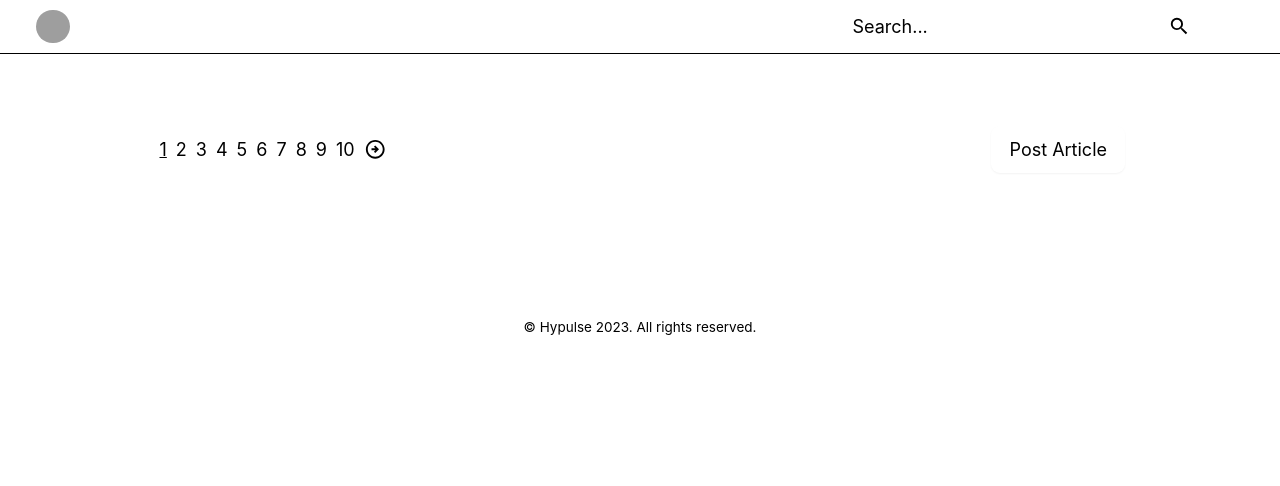
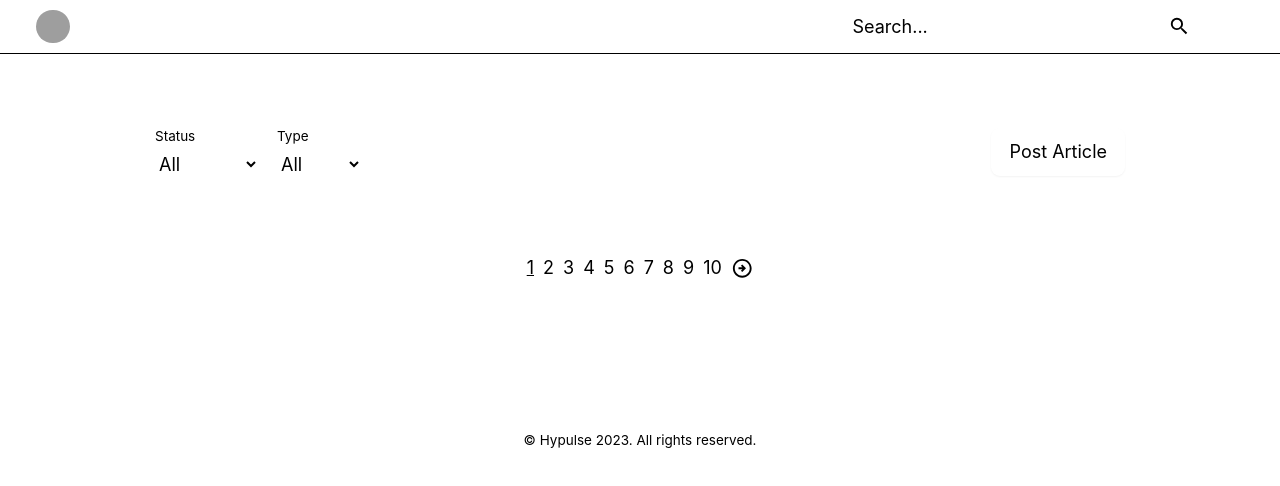
Before and after one commit to hypulse/devlog, a Next.js app: page /admin/articles in a window 1280 px wide. Shown: the top 486 px of the page. Built offline with nearby package versions, Linux system fonts and the light colour scheme; grey boxes are pictures that could not be loaded; a web font is replaced by a local one.

Commit message:
글 관리 페이지

```diff
--- a/app/admin/articles/page.tsx
+++ b/app/admin/articles/page.tsx
@@ -10,16 +10,37 @@ export default function Page() {
 
   return (
     <main className="flex flex-col mx-auto max-w-screen-desktop px-containerPadding space-y-sectionSpacing">
-      <div className="flex items-center justify-between">
-        <Pagination
-          totalPages={10}
-          currentPage={currentPage}
-          setCurrentPage={setCurrentPage}
-        />
+      <div className="flex items-center gap-x-columnGap">
+        <div>
+          <p className="text-meta text-textSecondaryColor mb-tagPaddingY">
+            Status
+          </p>
+          <select name="status" className="bg-transparent">
+            <option value="all">All</option>
+            <option value="draft">Draft</option>
+            <option value="published">Published</option>
+          </select>
+        </div>
+        <div>
+          <p className="text-meta text-textSecondaryColor mb-tagPaddingY">
+            Type
+          </p>
+          <select name="type" className="bg-transparent">
+            <option value="all">All</option>
+            <option value="article">Article</option>
+            <option value="snippet">Snippet</option>
+          </select>
+        </div>
+        <div className="flex-grow" />
         <Link href="/admin/articles/post">
           <Button>Post Article</Button>
         </Link>
       </div>
+      <Pagination
+        totalPages={10}
+        currentPage={currentPage}
+        setCurrentPage={setCurrentPage}
+      />
     </main>
   );
 }
```
